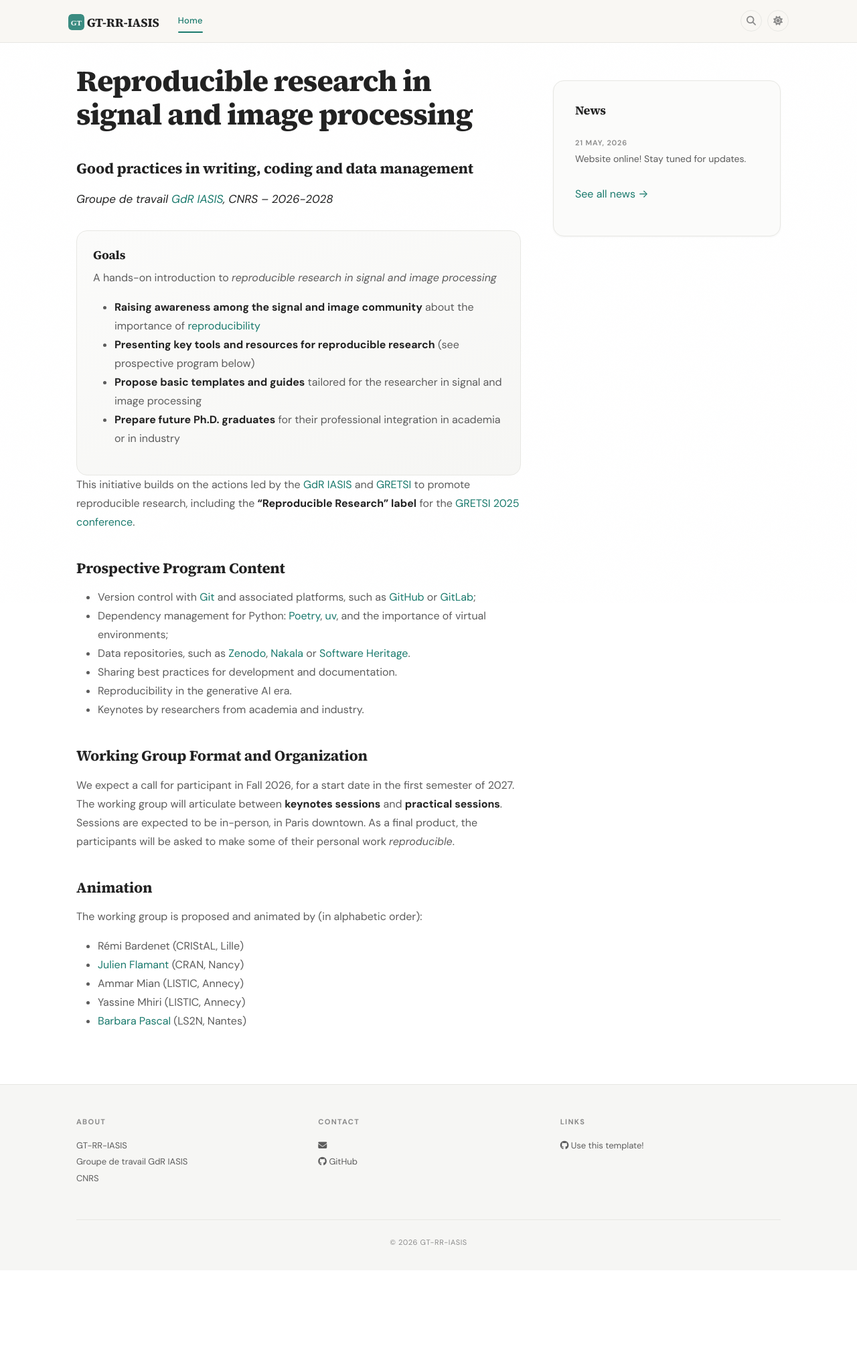
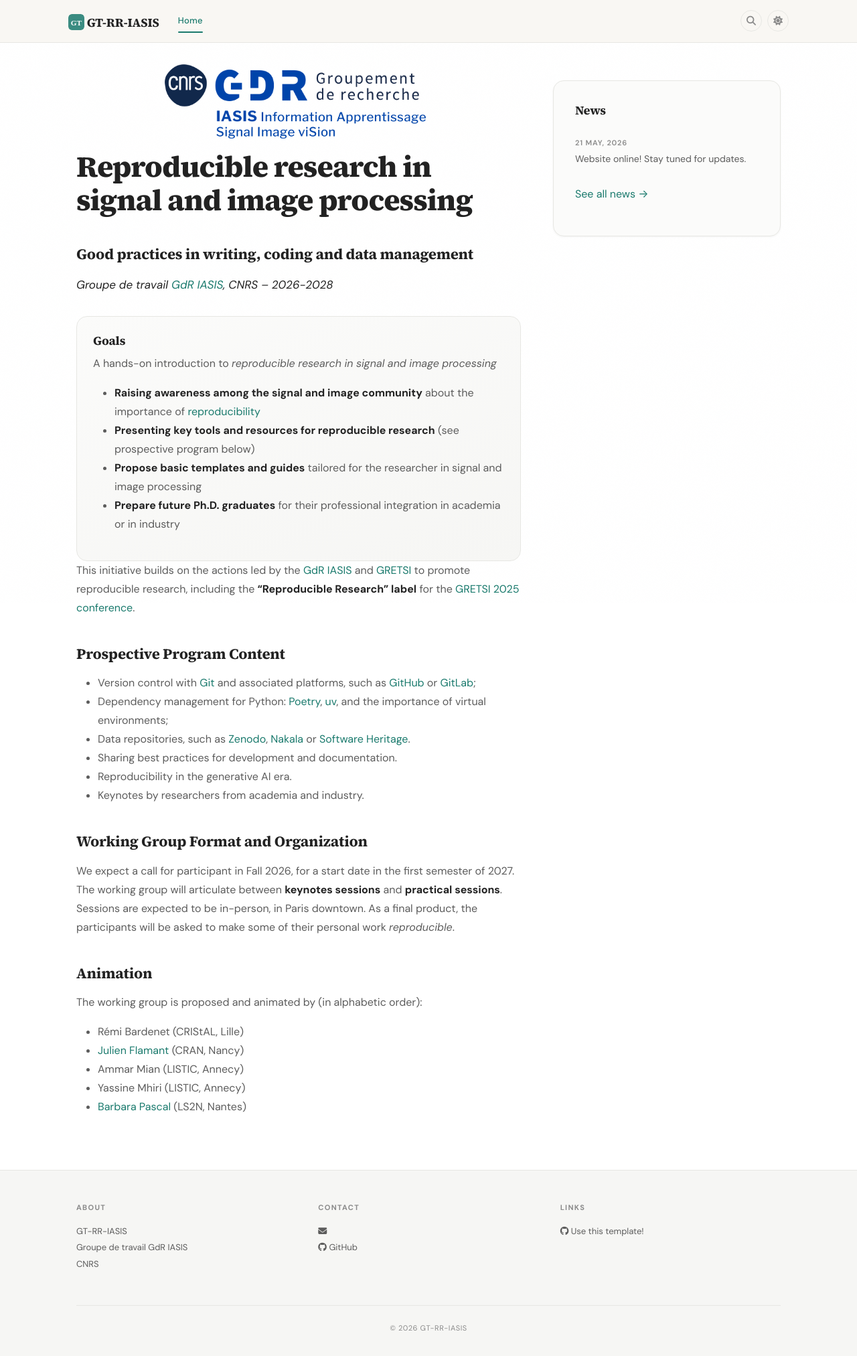
Before and after one commit to gt-rr-iasis/gt-rr-iasis.github.io, a Jekyll site: the page built from _pages/home.md, in a window 1280 px wide. Shown: the whole page at 67% size. Built offline with Jekyll 4.4.1, drawn with Linux system fonts in a browser that asks for light colours; a style sheet for code colours, icons or effects is not loaded; before the commit the page ends 1897 px from its top, so only the background shows below that.

Commit message:
Update home.md
add iasis logo to top of home page

```diff
--- a/_pages/home.md
+++ b/_pages/home.md
@@ -4,6 +4,12 @@ layout: homelay
 sitemap: false
 permalink: /
 ---
+
+<div id='content' align="middle">
+<div align="middle">
+<img width="400" src="images/LOGO-GDR_IASIS_Print.png" align="center">
+</div>
+</div>
 
 <h2 class="home-hero">Reproducible research in signal and image processing</h2>
 <h3> Good practices in writing, coding and data management</h3>
```
